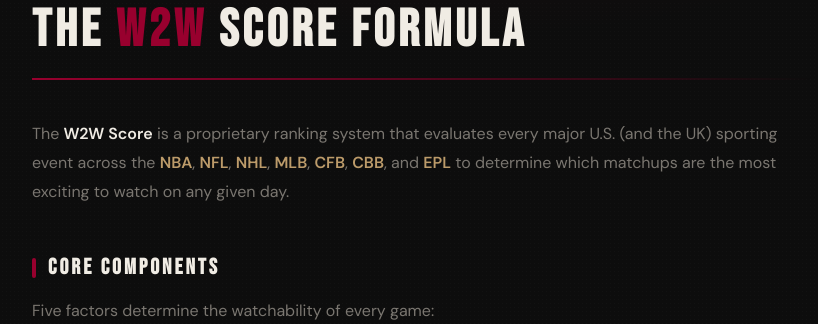
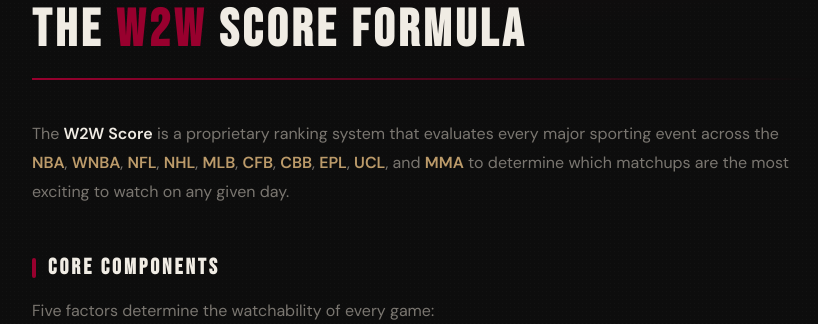
Before and after one commit to ckgifford06/w2wSports, a Flask app: page /formula in a window 1280 px wide. Shown: the part 121-445 px from the top of the page, without its empty margins (218-1036 px from the left). Run offline with Flask 3, Linux system fonts and the light colour scheme.

Commit message:
Update formula.html

```diff
--- a/templates/formula.html
+++ b/templates/formula.html
@@ -143,10 +143,10 @@
   <hr class="page-divider">
 
   <p class="prose">
-    The <strong>W2W Score</strong> is a proprietary ranking system that evaluates every major U.S. (and the UK) sporting event across the
-    <span class="highlight">NBA</span>, <span class="highlight">NFL</span>, <span class="highlight">NHL</span>,
+    The <strong>W2W Score</strong> is a proprietary ranking system that evaluates every major sporting event across the
+    <span class="highlight">NBA</span>, <span class="highlight">WNBA</span>, <span class="highlight">NFL</span>, <span class="highlight">NHL</span>,
     <span class="highlight">MLB</span>, <span class="highlight">CFB</span>, <span class="highlight">CBB</span>,
-    and <span class="highlight">EPL</span>
+    <span class="highlight">EPL</span>, <span class="highlight">UCL</span>, and <span class="highlight">MMA</span>
     to determine which matchups are the most exciting to watch on any given day.
   </p>
 
```
